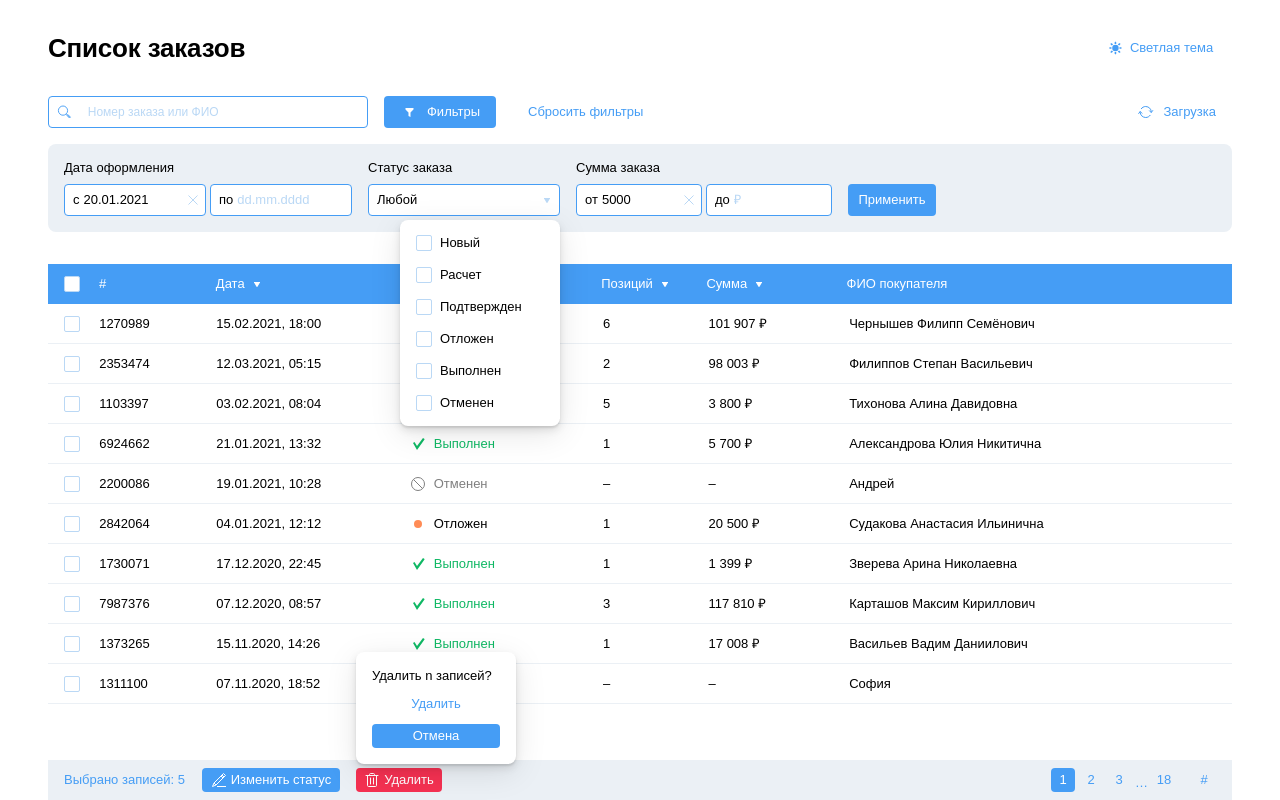
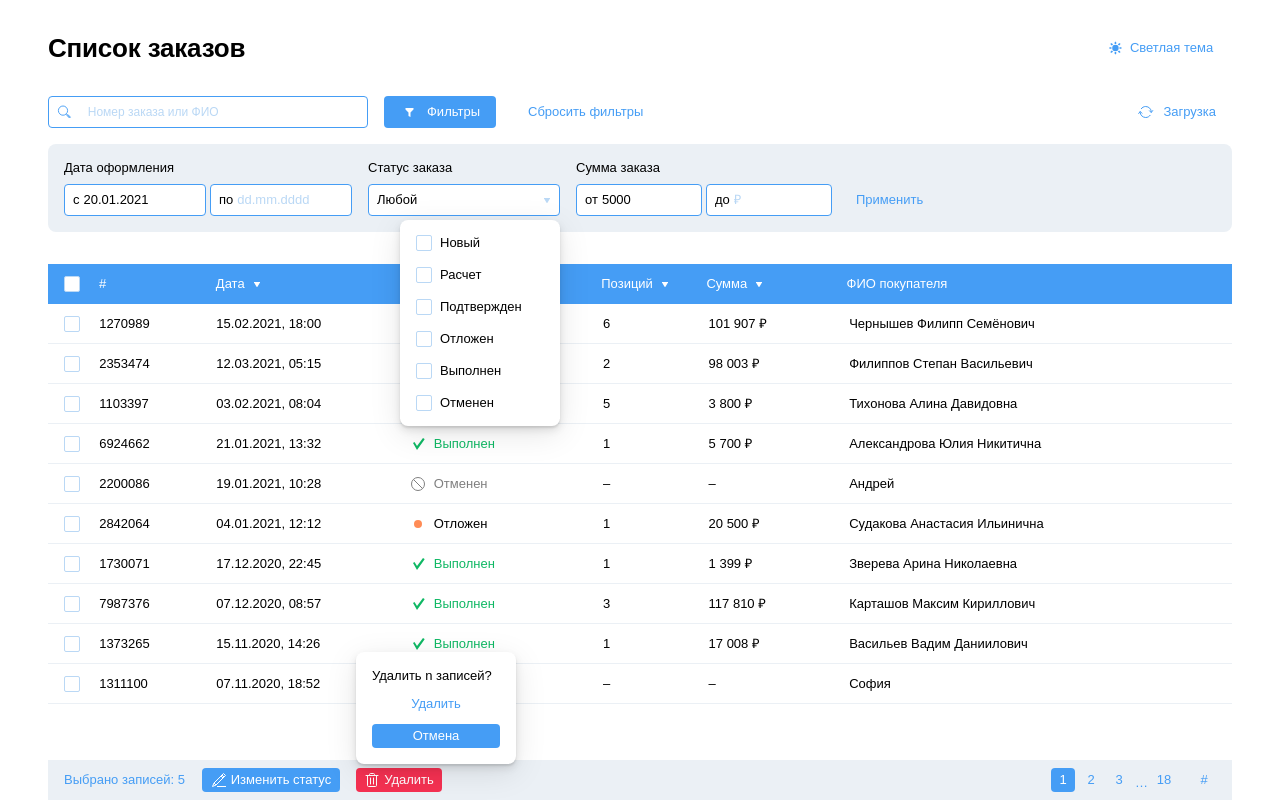
Before and after one commit to dpolevodin/admin-panel-app, a React (Create React App) app: page / in a window 1280 px wide. Built offline with nearby package versions, Linux system fonts and the light colour scheme.

Commit message:
added filters options

```diff
--- a/src/App.js
+++ b/src/App.js
@@ -8,7 +8,12 @@ import PageHeader from './components/PageHeader';
 // import Searchbar from './components/Searchbar';
 // import Loader from './components/Loader';
 import FilterPrimary from './components/FilterPrimary'
-import FilterDropdown from './components/FilterDropdown';
+// import FilterDropdown from './components/FilterDropdown';
+// import DateFilter from './components/DateFilter'
+// import StatusFilter from './components/StatusFilter'
+// import SumOrderFilter from './components/SumOrderFilter'
+// import Button from './components/Button';
+import FilterOptions from './components/FilterOptions'
 
 
 function App() {
@@ -16,83 +21,12 @@ function App() {
     <body>
         <div className="main-wrapper">
             <PageHeader />
+
             <div className="filter">
                 <FilterPrimary />
-                <div className="filter__wrapper">
-                    <form className="filter__form">
-                        <div className="filter__input">
-                            <label className="filter__input-control">
-                                <span className="filter__input-title">Дата оформления</span>
-                                <div className="filter__input-field filter__input-field_empty">
-                                    <input className="filter__input-area" placeholder="dd.mm.dddd" value="20.01.2021" />
-                                    <button className="filter__input-button">
-                                        <svg className="filter__input-icon filter__input-icon_incorrect">
-                                            <use xlinkHref="#incorrect"></use>
-                                        </svg>
-                                    </button>
-                                </div>
-                            </label>
+                <FilterOptions />
+            </div>
 
-                            <label className="filter__input-control">
-                                <div className="filter__input-field filter__input-field_empty">
-                                    <input className="filter__input-area" placeholder="dd.mm.dddd" />
-                                    <button className="filter__input-button">
-                                        <svg className="filter__input-icon">
-                                            <use xlinkHref="#incorrect"></use>
-                                        </svg>
-                                    </button>
-                                </div>
-                            </label>
-                        </div>
-
-                        <div className="filter__input">
-                            <FilterDropdown />
-
-                            <label className="filter__input-control">
-                                <span className="filter__input-title">Статус заказа</span>
-                                <div className="filter__input-field filter__input-field_empty filter__input-field_long">
-                                    <input className="filter__input-area" placeholder="Выберите статус заказа" value="Любой" />
-                                    <button id="statusInput" className="filter__input-button">
-                                        <svg className="filter__input-icon filter__input-icon_drop">
-                                            <use xlinkHref="#v_arrow"></use>
-                                        </svg>
-                                    </button>
-                                </div>
-                            </label>
-                        </div>
-
-                        <div className="filter__input">
-                            <label className="filter__input-control">
-                                <span className="filter__input-title">Сумма заказа</span>
-                                <div className="filter__input-field filter__input-field_empty filter__input-field_short">
-                                    <input className="filter__input-area" placeholder="" value="5000" />
-                                    <button className="filter__input-button">
-                                        <svg className="filter__input-icon filter__input-icon_incorrect">
-                                            <use xlinkHref="#incorrect"></use>
-                                        </svg>
-                                    </button>
-                                </div>
-                            </label>
-
-                            <label className="filter__input-control">
-                                <div className="filter__input-field filter__input-field_empty filter__input-field_short">
-                                    <input className="filter__input-area" placeholder="₽" />
-                                    <button className="filter__input-button">
-                                        <svg className="filter__input-icon">
-                                            <use xlinkHref="#incorrect"></use>
-                                        </svg>
-                                    </button>
-                                </div>
-                            </label>
-                        </div>
-
-                        <button className="filter-button filter-button_no-icon filter-button_short">
-                            <span className="filter-button__text">Применить</span>
-                        </button>
-
-                    </form>
-                </div>
-            </div>
             <div className="table">
                 <div className="table__header">
                     <ul className="table__header-list">
--- /dev/null
+++ b/src/components/DateFilter.js
@@ -0,0 +1,36 @@
+import Button from "../components/Button";
+import Input from "../components/Input";
+
+
+function DateFilter () {
+
+    const mainComponentWrapperClass = "filter__input"
+    const dateFilterPlaceholder = "dd.mm.dddd"
+    const dateFilterSvgName = "incorrect"
+    const labelClassName = "filter__input-control"
+    const buttonClassName = "filter__input-button"
+    const inputClassName = "filter__input-area"
+    const inputWrapperClassName = "filter__input-field filter__input-field_empty"
+    const filterTitleClass = "filter__input-title"
+
+    return (
+        <div className={mainComponentWrapperClass}>
+            <label className={labelClassName}>
+                <span className={filterTitleClass}>Дата оформления</span>
+                <div className={inputWrapperClassName}>
+                    <Input className={inputClassName} placeholder={dateFilterPlaceholder} value="20.01.2021" />
+                    <Button className={buttonClassName} svgName={dateFilterSvgName} />
+                </div>
+            </label>
+
+            <label className={labelClassName}>
+                <div className={inputWrapperClassName}>
+                    <Input className={inputClassName} placeholder={dateFilterPlaceholder    } />
+                    <Button className={buttonClassName} svgName={dateFilterSvgName} />
+                </div>
+            </label>
+        </div>
+    )
+}
+
+export default DateFilter;
--- /dev/null
+++ b/src/components/FilterOptions.js
@@ -0,0 +1,19 @@
+import Button from '../components/Button';
+import DateFilter from '../components/DateFilter';
+import StatusFilter from '../components/StatusFilter';
+import SumOrderFilter from '../components/SumOrderFilter';
+
+function FilterOptions() {
+    return (
+        <div className="filter__wrapper">
+                    <form className="filter__form">
+                        <DateFilter />
+                        <StatusFilter />
+                        <SumOrderFilter />
+                        <Button className="filter-button filter-button_hidden-icon filter-button_short" buttonText="Применить" />
+                    </form>
+                </div>
+    )
+}
+
+export default FilterOptions;
--- a/src/components/Input.js
+++ b/src/components/Input.js
@@ -1,6 +1,6 @@
-function Input ({className, placeholder}) {
+function Input ({className, placeholder, value}) {
     return (
-        <input className={className} placeholder={placeholder} />
+        <input className={className} placeholder={placeholder} value={value} />
     )
 }
 
--- /dev/null
+++ b/src/components/StatusFilter.js
@@ -0,0 +1,31 @@
+import Button from "../components/Button";
+import Input from "../components/Input";
+import FilterDropdown from "../components/FilterDropdown";
+
+
+function StatusFilter () {
+
+    const mainComponentWrapperClass = "filter__input"
+    const statusFilterPlaceholder = "Выберите статус заказа"
+    const statusFilterSvgName = "v_arrow"
+    const labelClassName = "filter__input-control"
+    const buttonClassName = "filter__input-button"
+    const inputClassName = "filter__input-area"
+    const inputWrapperClassName = "filter__input-field filter__input-field_empty filter__input-field_long"
+    const statusTitleClass = "filter__input-title"
+
+    return (
+        <div className={mainComponentWrapperClass}>
+            <FilterDropdown />
+            <label className={labelClassName}>
+                <span className={statusTitleClass}>Статус заказа</span>
+                <div className={inputWrapperClassName}>
+                    <Input className={inputClassName} placeholder={statusFilterPlaceholder} value="Любой"/>
+                    <Button className={buttonClassName} svgName={statusFilterSvgName} />
+                </div>
+            </label>
+        </div>
+    )
+}
+
+export default StatusFilter;
--- /dev/null
+++ b/src/components/SumOrderFilter.js
@@ -0,0 +1,36 @@
+import Button from "./Button";
+import Input from "./Input";
+
+
+function SumOrderFilter () {
+
+    const mainComponentWrapperClass = "filter__input"
+    const sumFilterPlaceholder = "₽"
+    const sumFilterSvgName = "incorrect"
+    const labelClassName = "filter__input-control"
+    const buttonClassName = "filter__input-button"
+    const inputClassName = "filter__input-area"
+    const inputWrapperClassName = "filter__input-field filter__input-field_empty filter__input-field_short"
+    const filterTitleClass = "filter__input-title"
+
+    return (
+        <div className={mainComponentWrapperClass}>
+            <label className={labelClassName}>
+                <span className={filterTitleClass}>Сумма заказа</span>
+                <div className={inputWrapperClassName}>
+                    <Input className={inputClassName} placeholder={sumFilterPlaceholder} value="5000" />
+                    <Button className={buttonClassName} svgName={sumFilterSvgName} />
+                </div>
+            </label>
+
+            <label className={labelClassName}>
+                <div className={inputWrapperClassName}>
+                    <Input className={inputClassName} placeholder={sumFilterPlaceholder} />
+                    <Button className={buttonClassName} svgName={sumFilterSvgName} />
+                </div>
+            </label>
+        </div>
+    )
+}
+
+export default SumOrderFilter;
--- a/src/css/style.css
+++ b/src/css/style.css
@@ -577,8 +577,25 @@ body {
     border-color: var(--background-admin-panel-medium);
 }
 
+.filter__input-field_empty:focus-within .svg-icon {
+    display: block;
+}
+
 .filter__input-field_long {
     width: 12rem;
+}
+
+.filter__input-field_long .filter__input-button .svg-icon {
+    display: block;
+    width: 1rem;
+    height: 1rem;
+    margin: 0;
+    fill: var(--background-admin-panel-light);
+}
+
+.filter__input-button:hover .svg-icon {
+    stroke: var(--background-admin-panel-medium);
+    fill: var(--background-admin-panel-medium);
 }
 
 .filter__input-field_short {
@@ -616,11 +633,21 @@ body {
     cursor: pointer;
 }
 
-.filter__input-icon {
+.filter__input-button .svg-icon {
     display: none;
     width: 1rem;
     height: 1rem;
+    margin: 0;
     fill: inherit;
+    stroke: var(--background-admin-panel-light);
+}
+
+.filter__input-icon {
+    display: block;
+    width: 1rem;
+    height: 1rem;
+    fill: inherit;
+    stroke: var(--background-admin-panel-light);
 }
 
 .filter__input-icon_incorrect {
```
